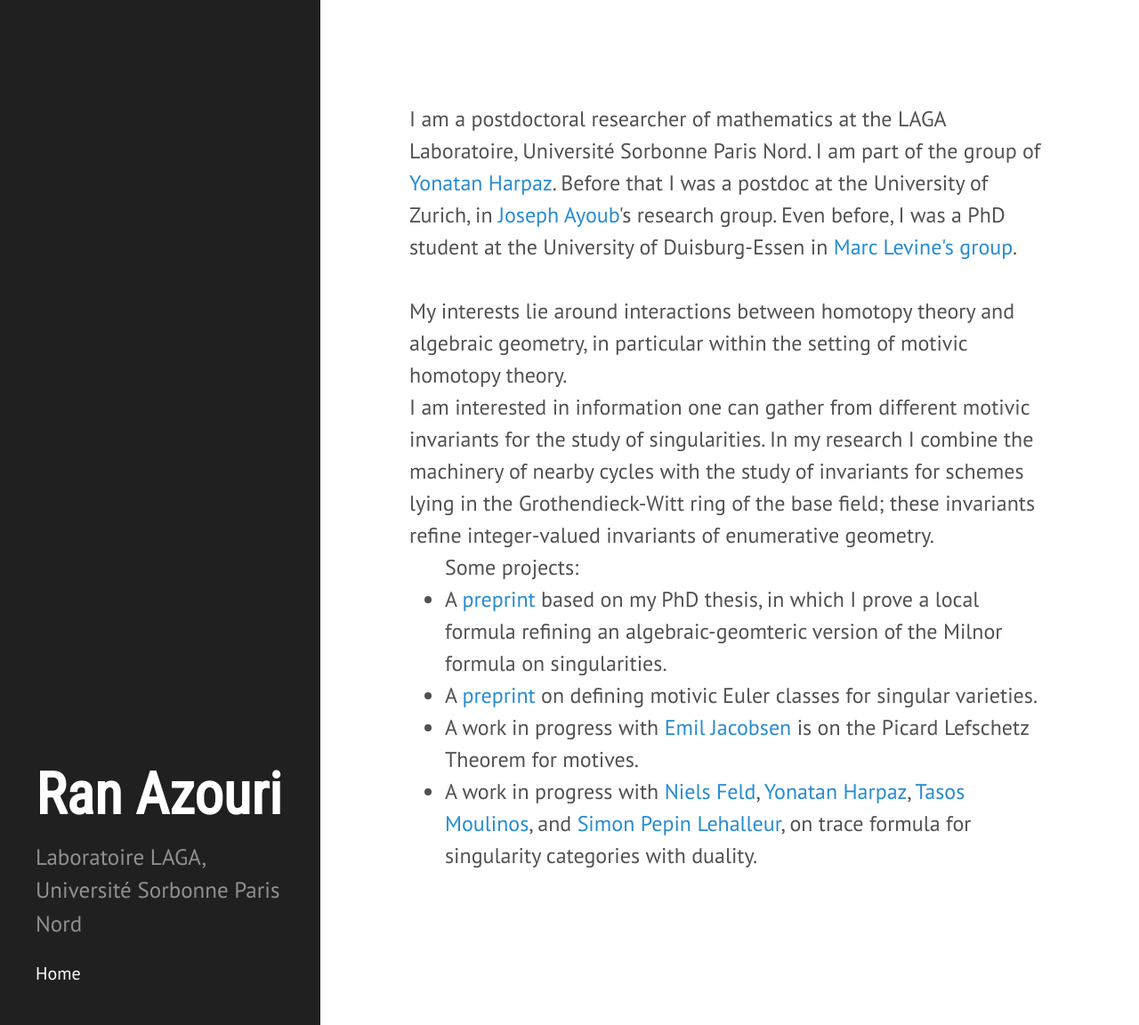
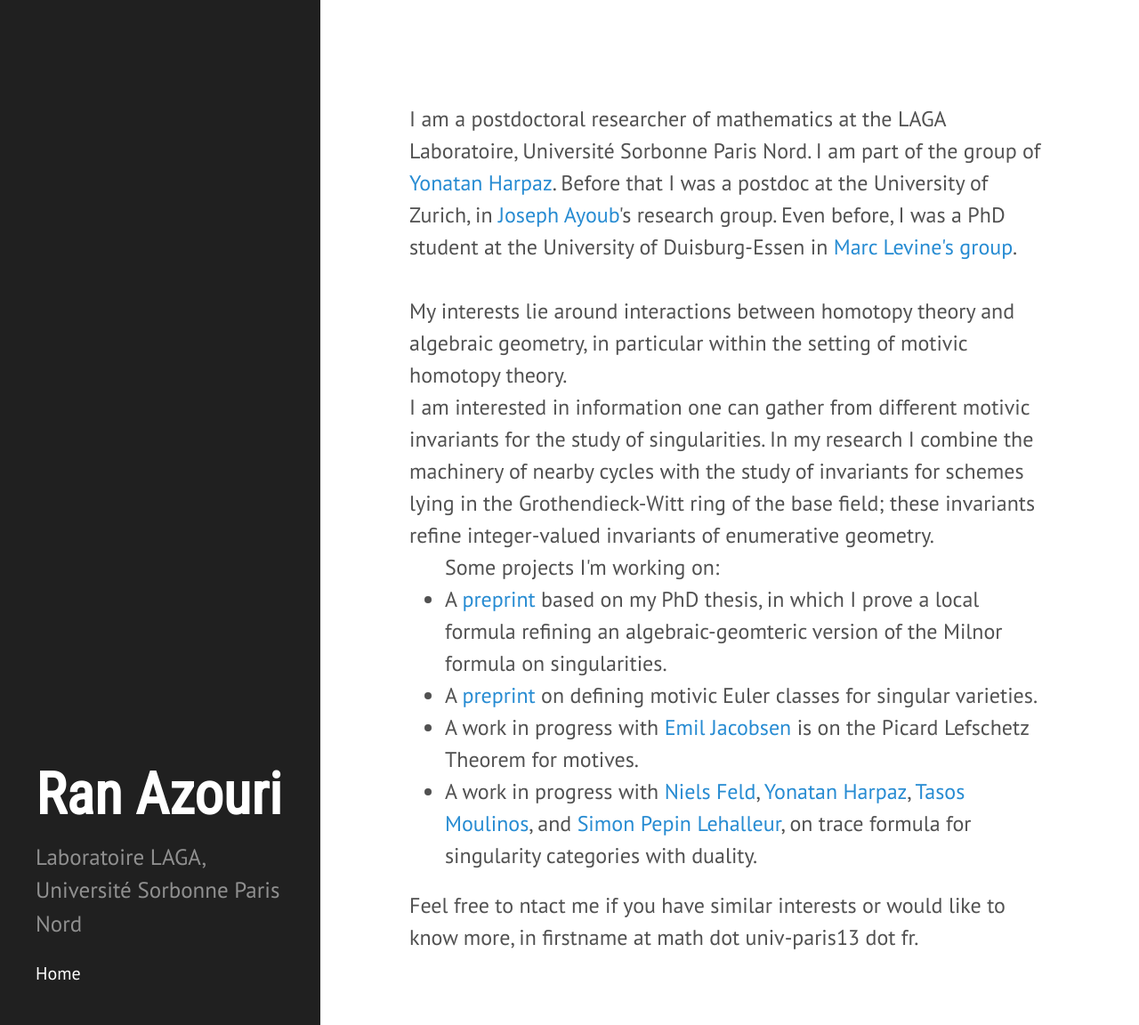
Before and after one commit to ransass/ransass.github.io, a Jekyll site: the page built from index.html, in a window 1280 px wide and 1152 px high. Shown: the whole window at 89% size. Built offline with Jekyll 4.4.1, drawn with Linux system fonts in a browser that asks for light colours; some web fonts are replaced; the list of posts is cut into pages by our own code.

Commit message:
Update index.html

```diff
--- a/index.html
+++ b/index.html
@@ -12,7 +12,7 @@ I am interested in information one can gather from different motivic invariants
 In my research I combine the machinery of nearby cycles with the study of invariants for schemes lying in the Grothendieck-Witt ring of the base field; these invariants refine integer-valued invariants of enumerative geometry.
 <br/>
 
-<ul> Some projects:
+<ul> Some projects I'm working on:
 
 <li> A
 <a href="https://arxiv.org/abs/2101.02686">preprint</a>
@@ -34,6 +34,7 @@ A work in progress with <a href=https://www.emiljacobsen.se/>Emil Jacobsen</a> i
 
   </ul>
 
+Feel free to ntact me if you have similar interests or would like to know more, in firstname at math dot univ-paris13 dot fr.
 
 
 
```
